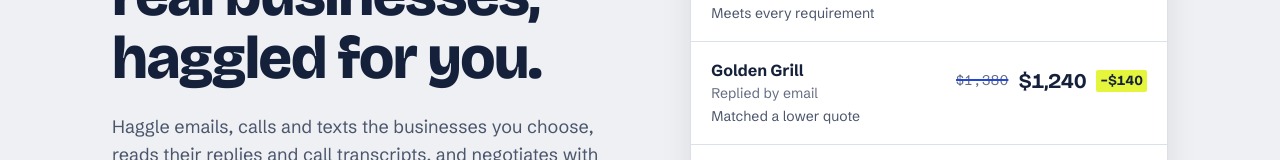
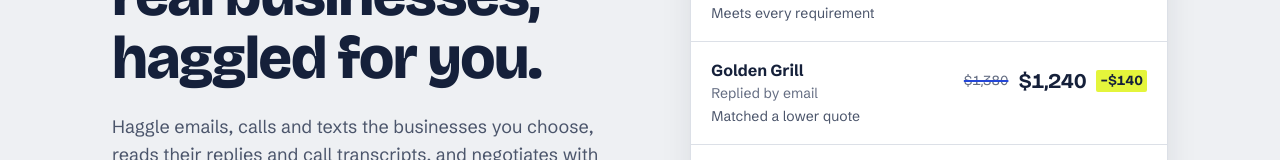
Before and after one commit to AarnavAgrawal/haggle-mcp, a Next.js app in the folder apps/web/: page / in a window 1280 px wide. Shown: the part 256-416 px from the top of the page. Built offline with nearby package versions, Linux system fonts and the light colour scheme; no server answers.

Commit message:
web: .price-was in the display face (tabular figures only on Bricolage)

```diff
--- a/apps/web/app/globals.css
+++ b/apps/web/app/globals.css
@@ -306,6 +306,7 @@ code {
   white-space: nowrap;
 }
 .price-was {
+  font-family: var(--font-display);
   color: var(--ink-3);
   text-decoration: line-through;
   text-decoration-color: var(--pen);
```
